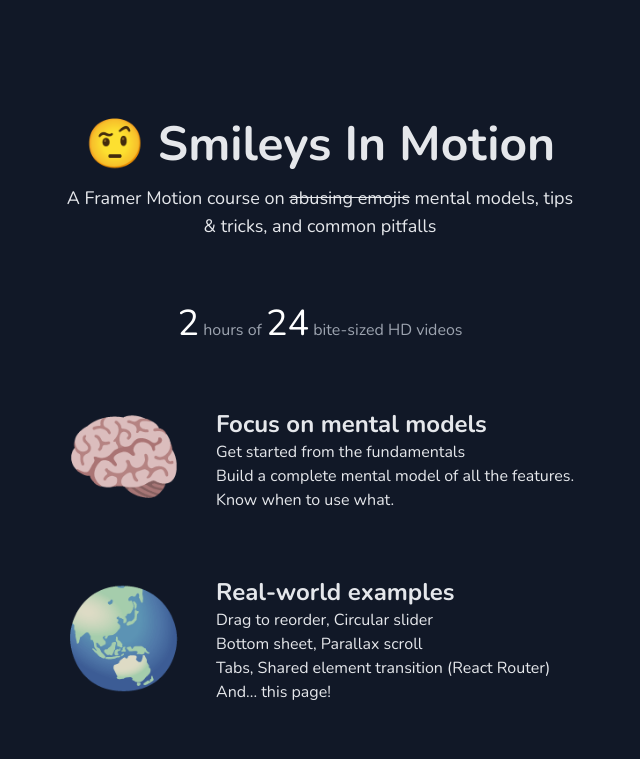
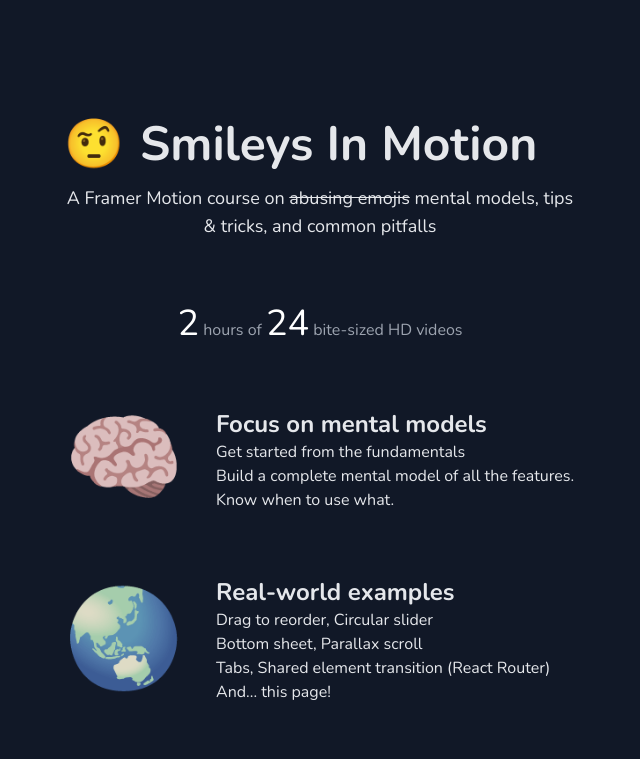
Before and after one commit to lintonye/smileys-in-motion, a Next.js app in the folder smileysinmotion.com/: page / in a window 1280 px wide. Shown: the part 2580-3339 px from the top of the page, without its empty margins (320-960 px from the left). Built offline with nearby package versions, Linux system fonts and the light colour scheme.

Commit message:
Course intro animation

```diff
--- a/smileysinmotion.com/components/Home.js
+++ b/smileysinmotion.com/components/Home.js
@@ -81,7 +81,7 @@ function useViewportDimension() {
   return dim;
 }
 
-function Page({ children, className = "", fullScreen = false }) {
+function Page({ children, className = "", fullScreen = false, onPageScroll }) {
   const [ref, { top, height }] = useInitialBoundingBox();
   const { height: vh } = useViewportDimension();
   const { scrollY } = useViewportScroll();
@@ -102,16 +102,19 @@ function Page({ children, className = "", fullScreen = false }) {
     0.3,
   ]);
   const indicatorOpacity = useTransform(scrollY, [top, top + 20], [1, 0]);
-  const [animate, setAnimate] = useState("beforeSeen");
   useEffect(() => {
     const unsub = scrollY.onChange((y) => {
       // console.log({ y, y0: top - vh + 20 });
-      if (y > top - vh + 50) {
-        setAnimate("playing");
+      if (
+        typeof onPageScroll === "function" &&
+        top - vh <= y &&
+        y <= top - vh + height
+      ) {
+        onPageScroll({ pageTop: top, scrollY: y });
       }
     });
     return unsub;
-  }, []);
+  }, [onPageScroll, top, vh, height]);
   return (
     <motion.div
       style={{ filter, opacity }}
@@ -120,7 +123,6 @@ function Page({ children, className = "", fullScreen = false }) {
       }
       ref={ref}
       initial={false}
-      animate={animate}
     >
       {children}
       {fullScreen && (
@@ -418,25 +420,57 @@ function Quiz() {
   );
 }
 
+function Confetti() {
+  const bits = "🎊  🍇 🍷 🌈".split(" ");
+  return (
+    <motion.div className="absolute text-lg">
+      {bits.map((b) => (
+        <span>{b}</span>
+      ))}
+    </motion.div>
+  );
+}
+
 function CourseIntro() {
+  const [animate, setAnimate] = useState("beforeSeen");
   return (
-    <Page className="max-w-lg space-y-16">
+    <Page
+      className="max-w-lg"
+      onPageScroll={({ pageTop, scrollY }) => {
+        setAnimate("playing");
+      }}
+    >
+      <motion.div className="space-y-16" initial={false} animate={animate}>
         <div>
+          <div className="text-center font-semibold text-5xl mt-32 mb-4 flex space-x-4">
+            <motion.div
+              variants={{
+                beforeSeen: { x: -500 },
+                playing: {
+                  x: 0,
+                  transition: { delay: 0.8, damping: 15, type: "spring" },
+                },
+              }}
+            >
+              🤨
+            </motion.div>
             <motion.h1
-          className="text-center font-semibold text-5xl mt-32 mb-4"
-          // variants={{
-          //   beforeSeen: { opacity: 1, rotate: 180 },
-          //   playing: { rotate: 0, opacity: 1 },
-          // }}
+              className=""
+              variants={{
+                beforeSeen: { opacity: 0, scale: 100 },
+                playing: { scale: 1, opacity: 1 },
+              }}
             >
-          🤨 Smileys In Motion
+              Smileys In Motion
             </motion.h1>
+          </div>
+          {/* <Confetti /> */}
           <motion.h2
             className="text-center text-lg"
-          // variants={{
-          //   beforeSeen: { opacity: 0 },
-          //   playing: { opacity: 1, transition: { delay: 0.5 } },
-          // }}
+            variants={{
+              beforeSeen: { opacity: 0 },
+              playing: { opacity: 1, transition: { delay: 0.5 } },
+            }}
           >
             A Framer Motion course on{" "}
             <span className="line-through">abusing emojis</span> mental models,
@@ -444,16 +478,16 @@ function CourseIntro() {
           </motion.h2>
         </div>
         <div className="text-center text-gray-400">
-        <span className="text-4xl text-white font-extralight">2</span> hours of{" "}
-        <span className="text-4xl text-white font-extralight">24</span>{" "}
+          <span className="text-4xl text-white font-extralight">2</span> hours
+          of <span className="text-4xl text-white font-extralight">24</span>{" "}
           bite-sized HD videos
         </div>
         <motion.div className="space-y-16">
           <Feature emoji="🧠" title="Focus on mental models">
             <li>Get started from the fundamentals</li>
             <li>
-            Build a complete mental model of all the features. Know when to use
-            what.
+              Build a complete mental model of all the features. Know when to
+              use what.
             </li>
           </Feature>
           <Feature emoji="🌏" title="Real-world examples">
@@ -470,6 +504,7 @@ function CourseIntro() {
               As promised, this course includes tricks about abusing emojis.
             </li>
           </Feature>
+        </motion.div>
       </motion.div>
     </Page>
   );
```
Lines whose indentation alone changed are shown as unchanged.
